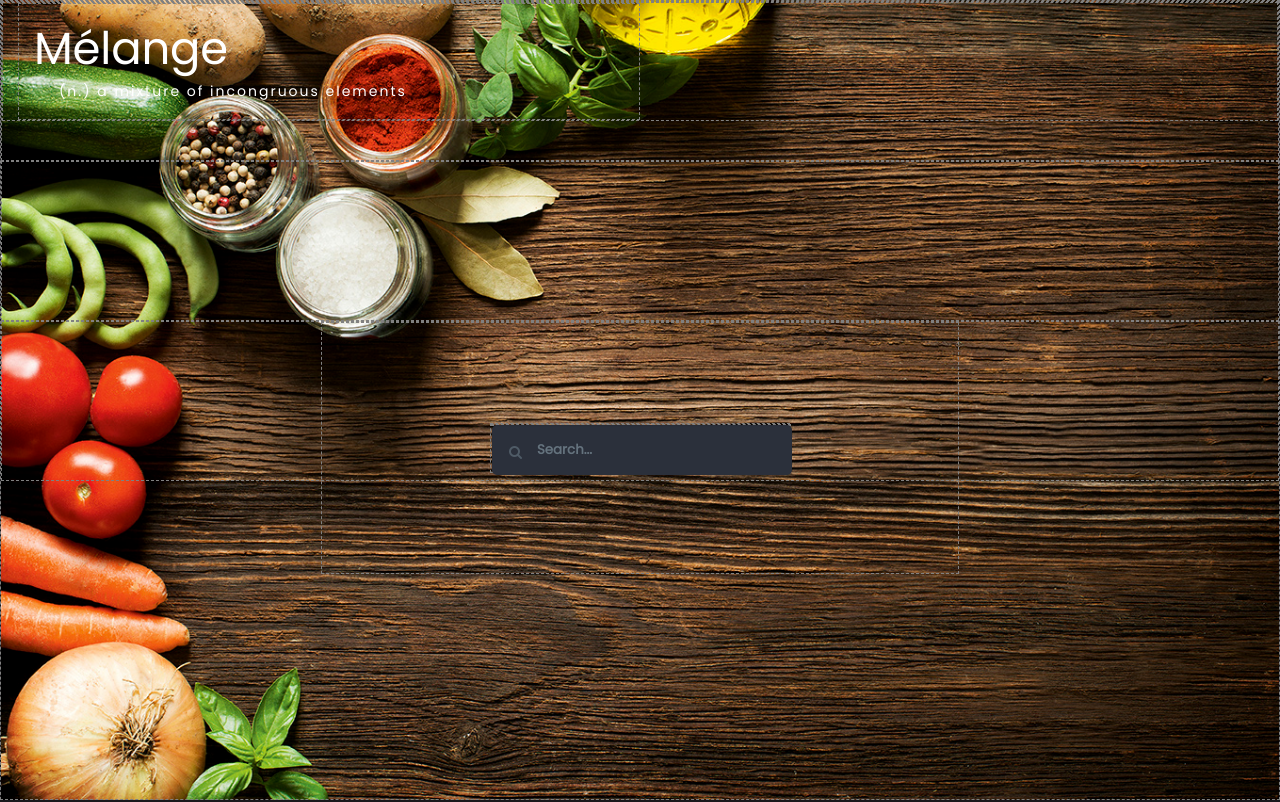
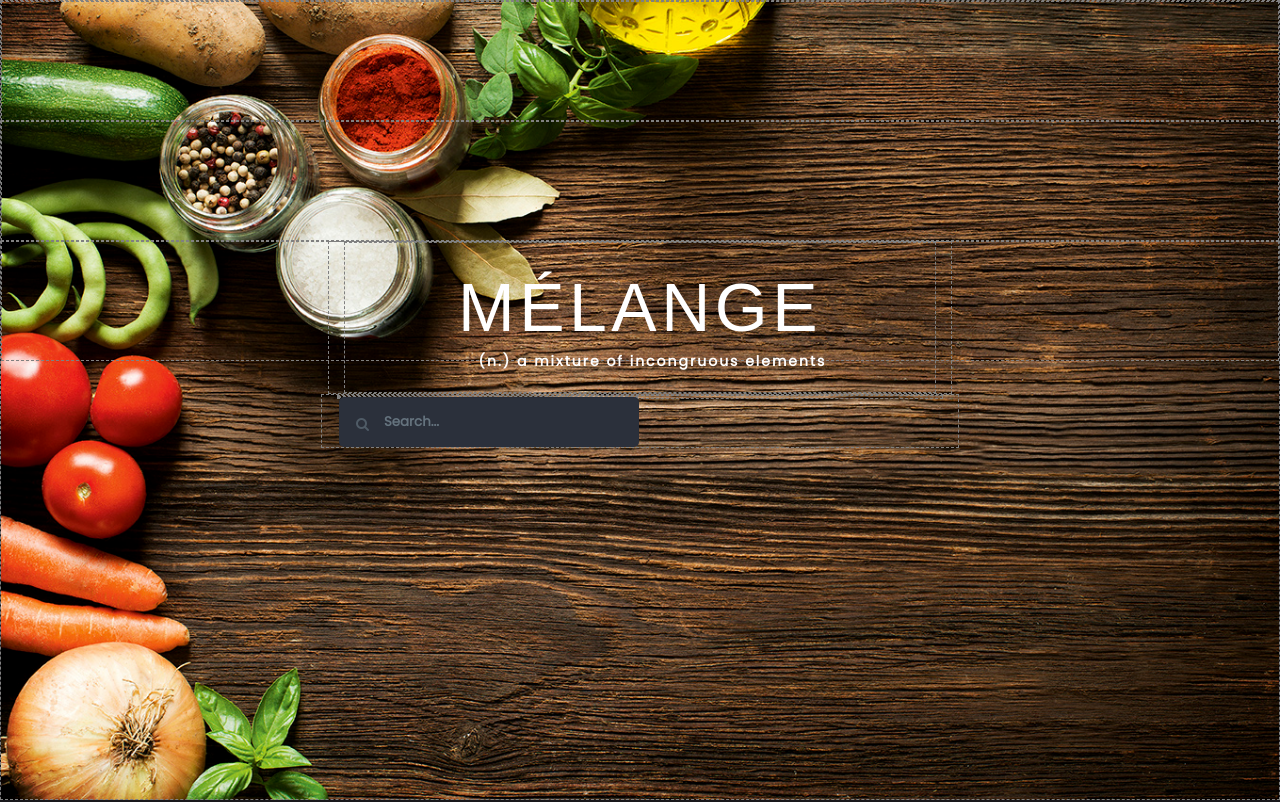
Before and after one commit to kc657/Melange-Food-API, a website: page views/index.html in a window 1280 px wide. Shown: the top 802 px of the page. Drawn offline with nearby package versions, Linux system fonts and the light colour scheme; files that its build step writes are made by us from their sources; no server answers; files whose address does not match are found by name; a web font is replaced by a local one.

Commit message:
Title header in center of landing page

```diff
--- a/public/styles/styles.css
+++ b/public/styles/styles.css
@@ -24,12 +24,19 @@ body {
   height: 100vh;
 }
 
-h2 {
-  font-family: 'Poppins', sans-serif;
-  font-size: 45px !important;
-  text-align: left;
+.logo h1 {
+  font-family: 'Cutive', sans-serif;
+  text-align: center;
   color: white;
+  text-transform: uppercase;
+  font-size: 68px;
+  letter-spacing: 4.5px;
+  line-height: 1em;
+  padding-top: 10px;
+}
 
+.logo {
+  width: 100% !important;
 }
 
 .my-recipe-box{
@@ -40,18 +47,18 @@ h2 {
     line-height: 3;
     letter-spacing: 3px;
     font-size: 30px !important;
-
-
 }
 
 .define {
   letter-spacing: 2px;
   margin: 0px 0px 20px 25px;
   color: white;
+  text-align: center;
+
 }
 
 .row.header {
-  height: 20vh;
+  height: 15vh;
 }
 
 .thumbnail {
@@ -61,11 +68,11 @@ h2 {
   text-align: center;
 }
 /* start search bar */
-.box{
+/*.box{
   margin: 100px auto;
   width: 300px;
-  height: 50px;
-}
+  /*height: 50px;}
+  */
 
 .container-1{
   width: 300px;
--- a/views/index.html
+++ b/views/index.html
@@ -8,7 +8,7 @@
 
   <!-- STYLESHEETS -->
   <link rel="stylesheet" href="https://maxcdn.bootstrapcdn.com/bootstrap/3.3.7/css/bootstrap.min.css">
-  <link href="https://fonts.googleapis.com/css?family=Libre+Baskerville|Poppins" rel="stylesheet">
+  <link href="https://fonts.googleapis.com/css?family=Cutive+Libre+Baskerville|Poppins" rel="stylesheet">
   <link href="//maxcdn.bootstrapcdn.com/font-awesome/4.1.0/css/font-awesome.min.css" rel="stylesheet">
   <link rel="stylesheet" href="styles/styles.css">
 
@@ -23,22 +23,23 @@
 <body>
   <div class="container-fluid">
     <div class="row header">
-      <div class="col-xs-12 topBar">
-        <div class="col-xs-6">
-          <h2>M&#233;lange</h2>
-          <h5 class="define">
-              (n.) a mixture of incongruous elements
-            </h5>
-        </div>
-      </div>
+
     </div>
     <div class="row header"></div>
+    <div class="col-md-6 col-md-offset-3">
+      <div class="logo">
 
+        <h1>M&#233;lange</h1>
+          <p class="define">
+            (n.) a mixture of incongruous elements
+          </p>
+        </div>
+    </div>
     <div class="row header">
       <div class="col-md-6 col-md-offset-3">
         <div class="box">
           <div class="container-1">
-            <form class="form" id="searchRecipe">
+            <form class="form-horizontal" id="searchRecipe">
               <input type="hidden" name="app_id" value="e7f27eb3">
               <input type="hidden" name="app_key" value="1a416555863a852b35cd1701d9a4c0c1">
               <input type="hidden" name="to" value="1">
```
